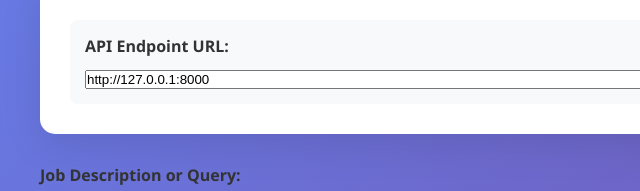
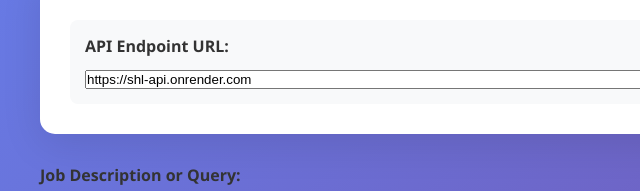
Before and after one commit to singhharsh77/shl-assessment-recommender, a plain HTML site: page index.html in a window 1280 px wide. Shown: the part 179-370 px from the top of the page, 0-640 px from the left. Drawn offline with Linux system fonts and the light colour scheme.

Commit message:
Prepare FastAPI for Render deployment

```diff
--- a/index.html
+++ b/index.html
@@ -296,9 +296,10 @@
 <input
   type="text"
   id="apiUrl"
-  value="http://127.0.0.1:8000"
+  value="https://shl-api.onrender.com"
   placeholder="https://your-api-url.com"
 />
+
   </div>
 </div>
 
```
